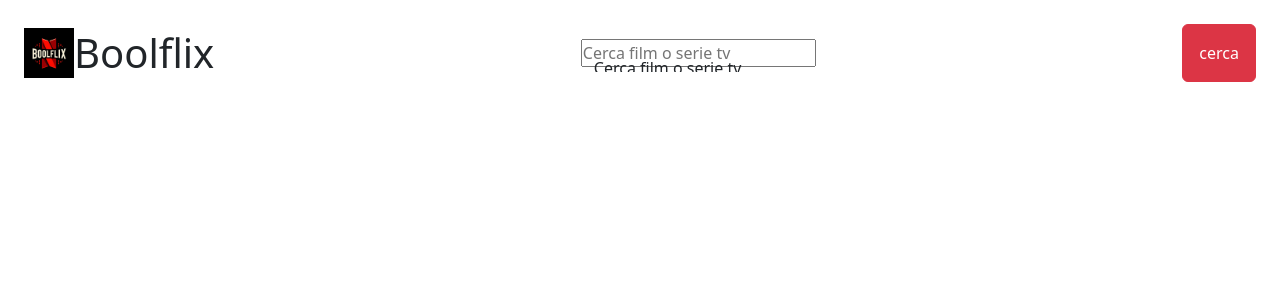
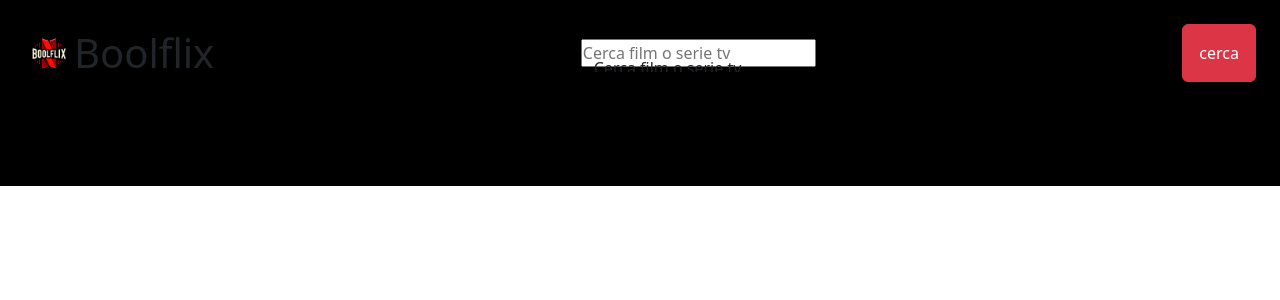
Before and after one commit to MicheleRaisa95/vite-boolflix, a Vue app: page / in a window 1280 px wide. Shown: the top 300 px of the page. Built offline with nearby package versions, Linux system fonts and the light colour scheme.

Commit message:
[ADD] aggiunto background color a app e eliminato codice inutile sempre in app.vue

```diff
--- a/src/assets/scss/partials/_common.scss
+++ b/src/assets/scss/partials/_common.scss
@@ -10,3 +10,7 @@ COMMON
 width: $logo-width;
 height: $logo-height;
 }
+
+#app{
+    background-color: $app-background;
+}
--- a/src/assets/scss/partials/_variables.scss
+++ b/src/assets/scss/partials/_variables.scss
@@ -5,3 +5,6 @@ VARIABLES
 // dimesnsioni logo
 $logo-width: 50px;
 $logo-height: 50px;
+
+// background body
+$app-background: #000000;
```
Also changed, not shown: src/App.vue (+0 -45 lines).
